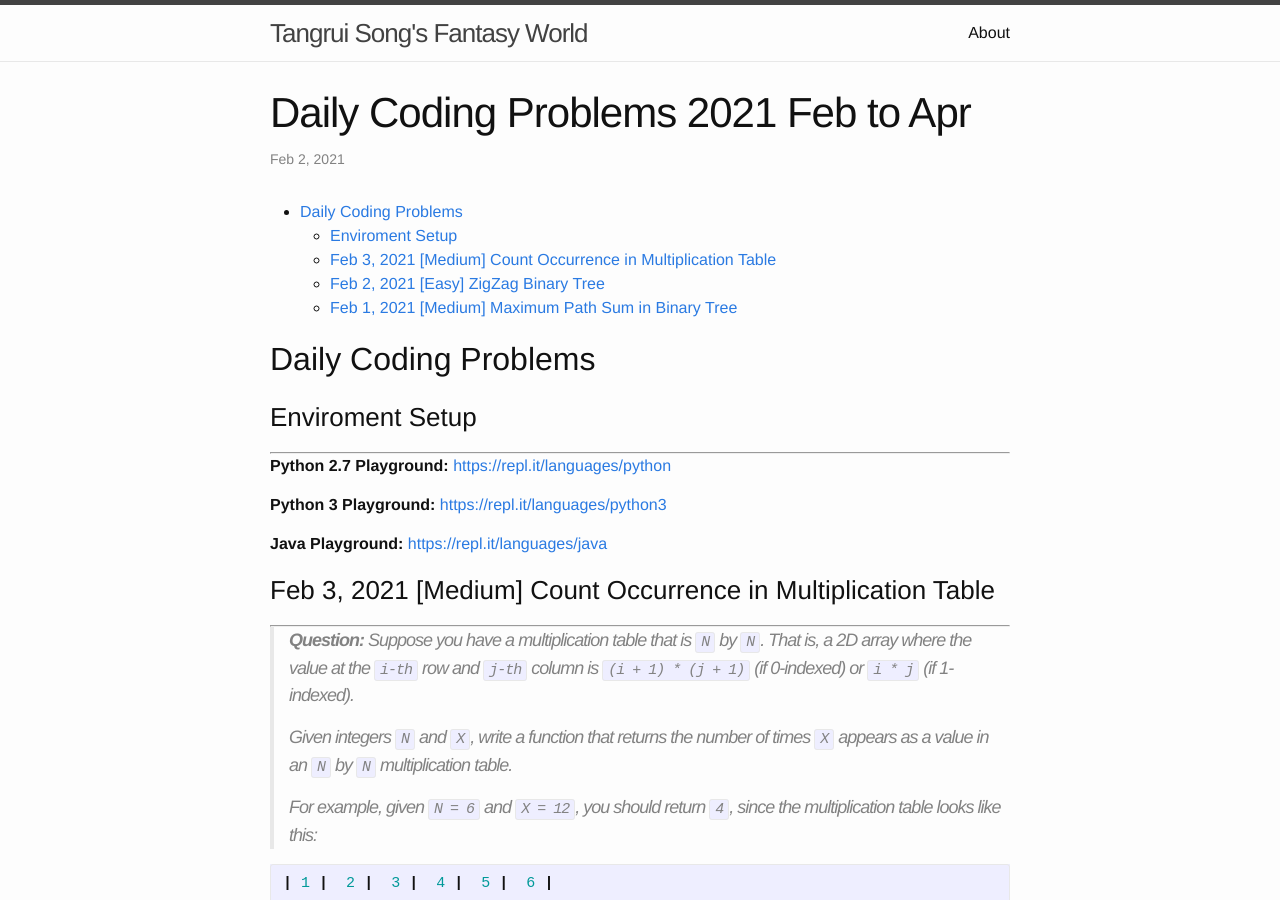
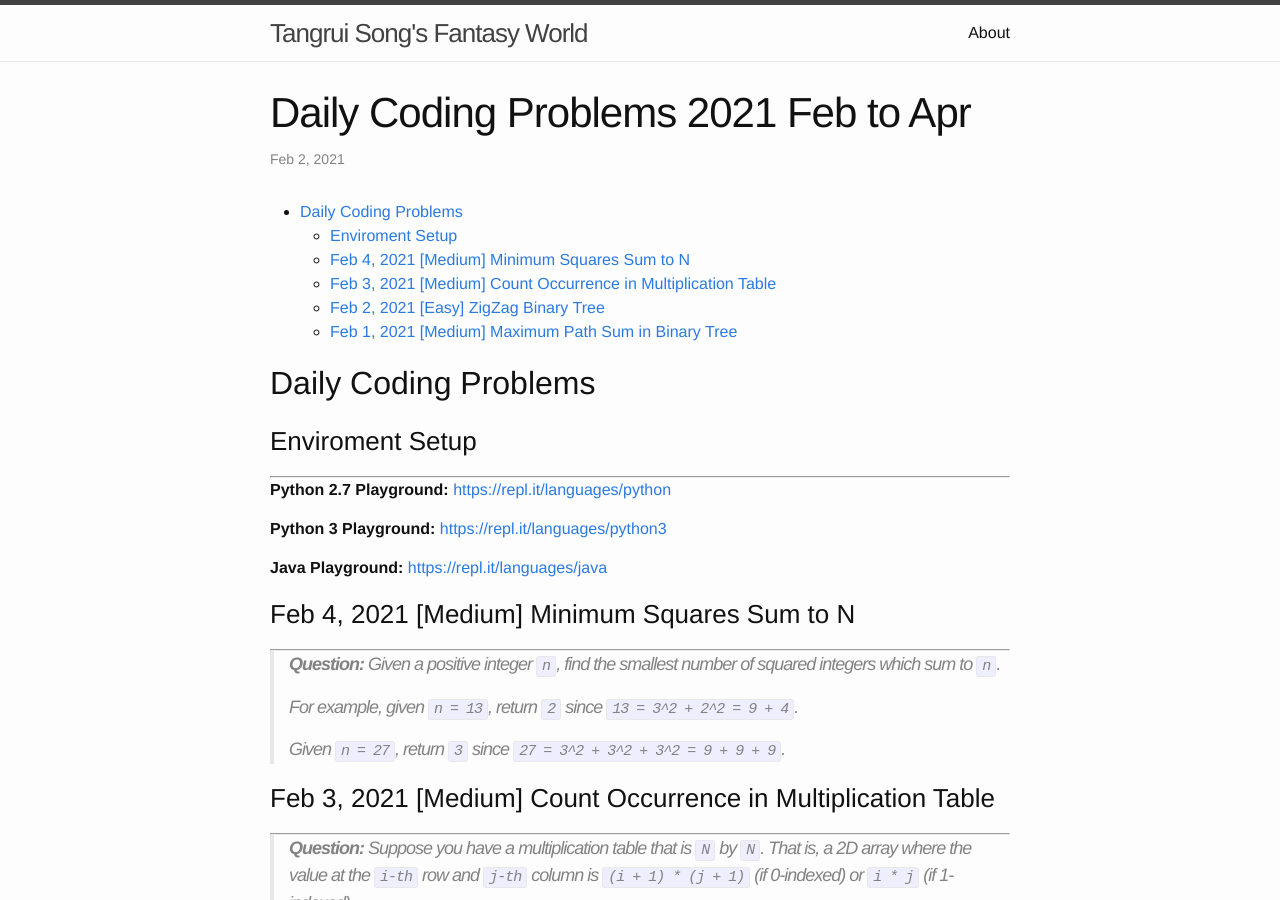
Before and after one commit to trsong/trsong.github.io, a Jekyll site: the page built from _posts/2021-02-01-DailyQuestionsFeb.md, in a window 1280 px wide and 900 px high. Built offline with Jekyll 4.4.1, drawn with Linux system fonts in a browser that asks for light colours.

Commit message:
Add Feb 4 question.

```diff
--- a/_posts/2021-02-01-DailyQuestionsFeb.md
+++ b/_posts/2021-02-01-DailyQuestionsFeb.md
@@ -17,6 +17,15 @@ categories: Python/Java
 **Python 3 Playground:** [https://repl.it/languages/python3](https://repl.it/languages/python3)
 
 **Java Playground:** [https://repl.it/languages/java](https://repl.it/languages/java)
+
+
+### Feb 4, 2021 \[Medium\] Minimum Squares Sum to N
+---
+> **Question:**  Given a positive integer `n`, find the smallest number of squared integers which sum to `n`.
+>
+> For example, given `n = 13`, return `2` since `13 = 3^2 + 2^2 = 9 + 4`.
+>
+> Given `n = 27`, return `3` since `27 = 3^2 + 3^2 + 3^2 = 9 + 9 + 9`.
 
 
 ### Feb 3, 2021 \[Medium\] Count Occurrence in Multiplication Table
```
